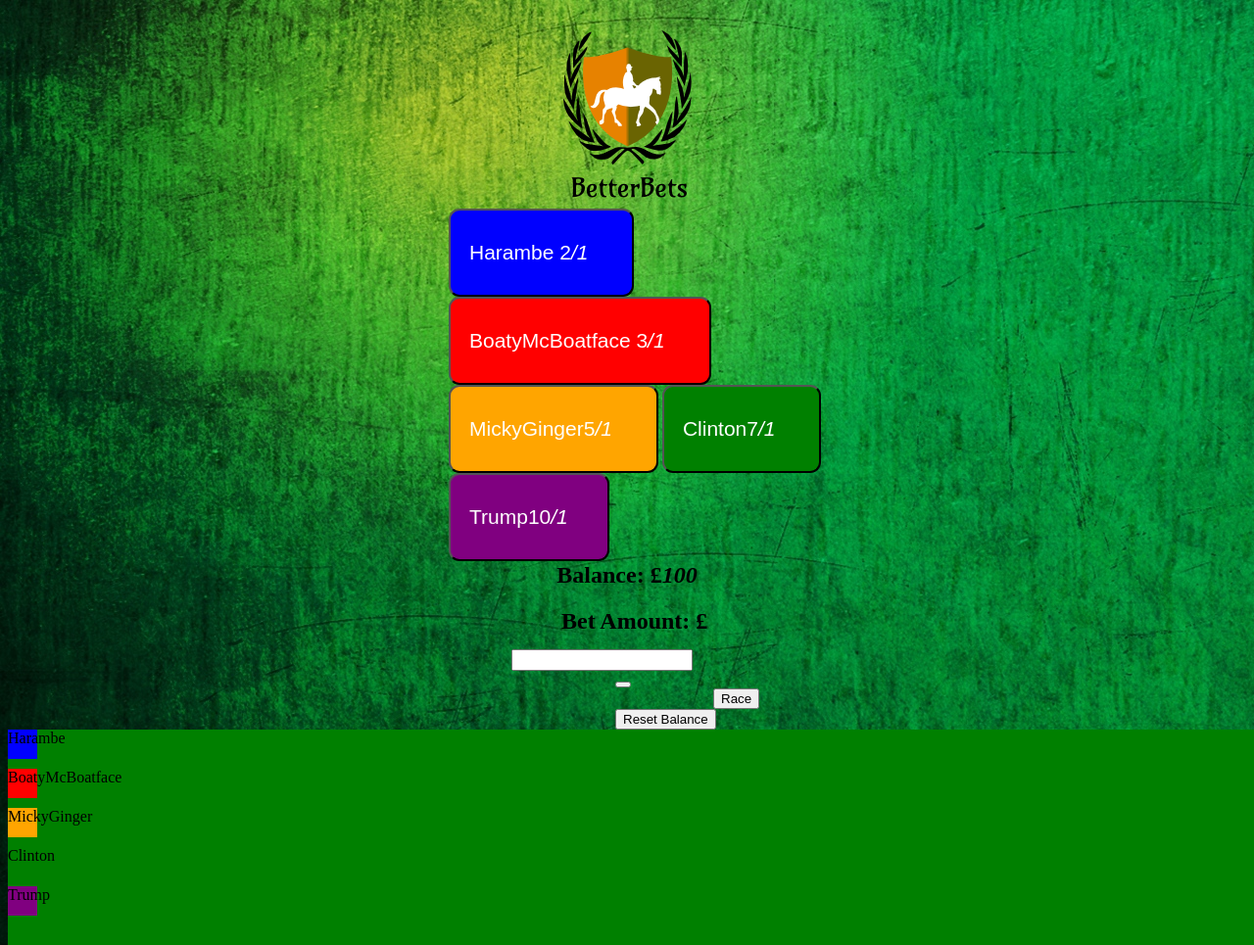
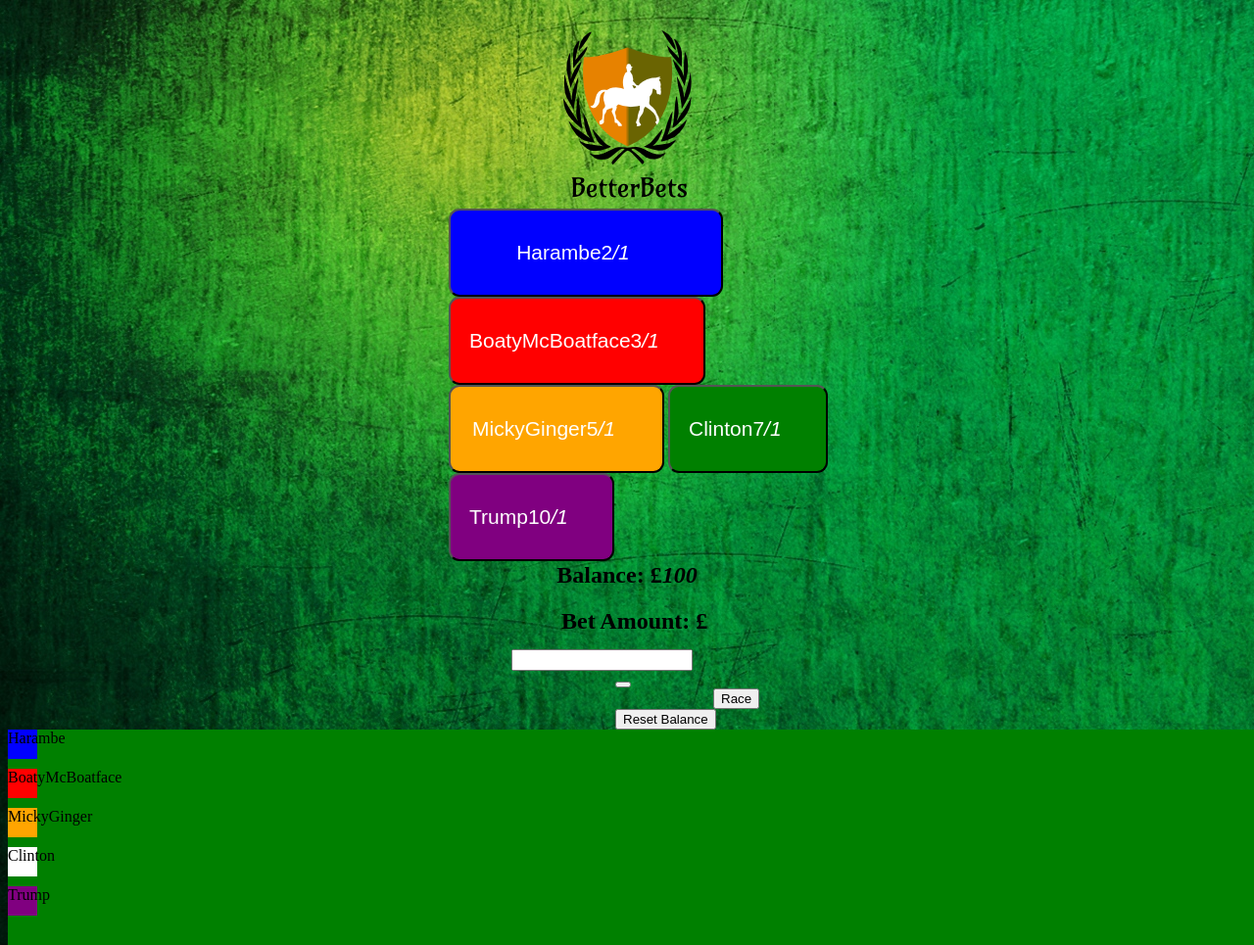
Before and after one commit to Whitmey/Project-1, a PHP site: page / in a window 1280 px wide; the page is wider, and only the part inside the window is pictured. Shown: that part at 98% size. Run offline with PHP 8.4, Linux system fonts and the light colour scheme.

Commit message:
Working commit

```diff
--- a/css/style.css
+++ b/css/style.css
@@ -14,7 +14,7 @@ h2 {
   text-align: center;
 }
 
-#horse1 {
+#horseBoard button {
   -webkit-border-radius: 11;
   border-radius: 11px;
   font-family: Arial;
@@ -23,67 +23,30 @@ h2 {
   background: #3498db;
   padding: 10px 45px 10px 19px;
   text-decoration: none;
-  background-color: blue;
+  background: blue;
 }
-#horse1:hover {
+
+#horseBoard button:nth-child(2) {
+    top: 40px;
+    background: red;
+}
+#horseBoard button:nth-child(3) {
+    background: orange;
+    top: 80px;
+}
+#horseBoard button:nth-child(4) {
+    background: green;
+    top: 120px;
+}
+#horseBoard button:nth-child(5) {
+    background: purple;
+    top: 160px;
+}
+
+#horseBoard button:hover {
   background: grey;
 }
-#horse2 {
-  -webkit-border-radius: 11;
-  border-radius: 11px;
-  font-family: Arial;
-  color: white;
-  font-size: 21px;
-  background: #3498db;
-  padding: 10px 45px 10px 19px;
-  text-decoration: none;
-  background-color: red;
-}
-#horse2:hover {
-  background: grey;
-}
-#horse3 {
-  -webkit-border-radius: 11;
-  border-radius: 11px;
-  font-family: Arial;
-  color: white;
-  font-size: 21px;
-  background: #3498db;
-  padding: 10px 45px 10px 19px;
-  text-decoration: none;
-  background-color: orange;
-}
-#horse3:hover {
-  background: grey;
-}
-#horse4 {
-  -webkit-border-radius: 11;
-  border-radius: 11px;
-  font-family: Arial;
-  color: white;
-  font-size: 21px;
-  background: #3498db;
-  padding: 10px 45px 10px 19px;
-  text-decoration: none;
-  background-color: green;
-}
-#horse4:hover {
-  background: grey;
-}
-#horse5 {
-  -webkit-border-radius: 11;
-  border-radius: 11px;
-  font-family: Arial;
-  color: white;
-  font-size: 21px;
-  background: #3498db;
-  padding: 10px 40px 10px 19px;
-  text-decoration: none;
-  background-color: purple;
-}
-#horse5:hover {
-  background: grey;
-}
+
 #buttons {
   display: inline-block;
   padding: 0 400px 0 620px;
@@ -143,6 +106,7 @@ h3 {
 #result {
   text-align: center;
   color: #99ff99;
+  position: relative;
 }
 
 #myContainer {
@@ -151,6 +115,13 @@ h3 {
     position: absolute;
     background: green;
 }
+#Harambe {
+  width: 280px;
+}
+#MickyGinger {
+  width: 220px;
+}
+
 .horse {
     width: 30px;
     height: 30px;
@@ -166,7 +137,7 @@ h3 {
     top: 80px;
 }
 .horse:nth-child(4) {
-    background: green;
+    background: white;
     top: 120px;
 }
 .horse:nth-child(5) {
--- a/index.html
+++ b/index.html
@@ -5,19 +5,18 @@
     <title>BetterBets</title>
     <link rel="stylesheet" href="css/style.css" media="screen" title="no title">
   </head>
-  <script src="https://ajax.googleapis.com/ajax/libs/jquery/1.12.4/jquery.min.js"></script>
   <body>
     <body background="background.jpg">
     <h1><img src="logo.png" alt="" /></h1>
-      <div id="horseBoard">
-        <button class="button" id="horse1">Harambe <p class="block"id="odds1"></p><em class="block">/1</em> </button>
-        <button class="button" id="horse2">BoatyMcBoatface <p class="block"id="odds2"></p><em class="block">/1</em> </button>
-        <button class="button" id="horse3">MickyGinger<p class="block"id="odds3"></p><em class="block">/1</em> </button>
-        <button class="button" id="horse4">Clinton<p class="block"id="odds4"></p><em class="block">/1</em> </button>
-        <button class="button" id="horse5">Trump<p class="block"id="odds5"></p><em class="block">/1</em> </button>
+    <div id="horseBoard">
+      <button class="button" id="Harambe">Harambe<p class="block">2</p><em class="block">/1</em> </button>
+      <button class="button" id="BoatyMcBoatface">BoatyMcBoatface<p class="block">3</p><em class="block">/1</em> </button>
+      <button class="button" id="MickyGinger">MickyGinger<p class="block">5</p><em class="block">/1</em> </button>
+      <button class="button" id="Clinton">Clinton<p class="block">7</p><em class="block">/1</em> </button>
+      <button class="button" id="Trump">Trump<p class="block">10</p><em class="block">/1</em> </button>
     </div>
 
-    <h2 id="balance1">Balance: £<em id='balance'></em></h2>
+    <h2 id="balance">Balance: £<em></em></h2>
     <h2 id="betamount">Bet Amount: £</h2>
       <form>
         <input id="bet" type="text">
@@ -29,15 +28,15 @@
       <button id="reset">Reset Balance</button>
     </div>
     <div id ="myContainer">
-      <div class="horse" data-odds="0.4">Harambe</div>
-      <div class="horse" data-odds="0.35">BoatyMcBoatface</div>
-      <div class="horse" data-odds="0.2">MickyGinger</div>
-      <div class="horse" data-odds="0.15">Clinton</div>
-      <div class="horse" data-odds="0.125">Trump</div>
+      <div class="horse" data-odds="0.4" data-factor="2">Harambe</div>
+      <div class="horse" data-odds="0.35" data-factor="3">BoatyMcBoatface</div>
+      <div class="horse" data-odds="0.2" data-factor="5">MickyGinger</div>
+      <div class="horse" data-odds="0.15" data-factor="7">Clinton</div>
+      <div class="horse" data-odds="0.125" data-factor="10">Trump</div>
     </div>
 
 
-    <h2 id="result" style="display:none;">Result</h2>
+    <h2 id="result"></h2>
     <!-- <h3 id="ad1">Need to borrow some money from us? No problem. Borrow up to £1000 with an amazing deal of 500% interest<h3>
     <h3 id="ad2">Studies have shown that gambling is good for you<h3>
     <h3 id="ad3">Lost all of your money? Here are 5 ways to steal from your parents.<h3> -->
--- a/js/app.js
+++ b/js/app.js
@@ -1,71 +1,35 @@
-
-// These actions happen when a player clicks on a horse
 var horseChosen;
+var winningHorse;
 var betAmount;
+var result = document.getElementById("result");
 var balance = 100;
 var horses = document.querySelectorAll(".horse");
-document.getElementById("balance").innerHTML = balance;
+var bet = document.getElementById("bet");
+var balanceElem = document.querySelector("#balance em");
+var horseButtons = document.querySelectorAll('#horseBoard button');
+var resetBtn = document.getElementById("reset");
 
+balanceElem.innerHTML = balance;
 
-document.getElementById("horse1").addEventListener('click', function() {
-  horseChosen = "horse1";
-  betAmount = document.getElementById("bet").value; // Get the amount of money bet and assign it to the variable
-  $("#balance").fadeOut(0);
-});
-document.getElementById("horse2").addEventListener('click', function() {
-  horseChosen = "horse2";
-  betAmount = document.getElementById("bet").value;
-  $("#balance").fadeOut(0);
-});
-document.getElementById("horse3").addEventListener('click', function() {
-  horseChosen = "horse3";
-  betAmount = document.getElementById("bet").value;
-  $("#balance").fadeOut(0);
-});
-document.getElementById("horse4").addEventListener('click', function() {
-  horseChosen = "horse4";
-  betAmount = document.getElementById("bet").value;
-  $("#balance").fadeOut(0);
-});
-document.getElementById("horse5").addEventListener('click', function() {
-  horseChosen = "horse5";
-  betAmount = document.getElementById("bet").value;
-  $("#balance").fadeOut(0);
+for(var i=0;i<horseButtons.length;i++) {
+  horseButtons[i].addEventListener('click', function() {
+    horseChosen = this.id;
+    betAmount = parseFloat(bet.value); // Get the amount of money bet and assign it to the variable
+  });
+}
+
+resetBtn.addEventListener("click", function() {
+  balance = 100;
+  balanceElem.innerHTML = balance;
 });
 
-document.getElementById("race").addEventListener("click", function() {
-  myMove();
-  checkForWinner();
-});
-document.getElementById("reset").addEventListener("click", function() {
-  balance = 100;
-  document.getElementById("balance").innerHTML = balance;
-});
-
-var assignOdds = function() {
-  document.getElementById("odds1").innerHTML = 2;
-  document.getElementById("odds2").innerHTML = 3;
-  document.getElementById("odds3").innerHTML = 5;
-  document.getElementById("odds4").innerHTML = 7;
-  document.getElementById("odds5").innerHTML = 10;
-};
-assignOdds();
-
-
-// $(document).ready(function(){
-//   $("#fadeIn").click(function(){
-//     myMove();
-//     $("#result").fadeIn(3000);
-//     $("#balance").fadeIn(2500);
-//     $("#result").fadeOut(2000);
-//
-//     console.log("clicked");
-//   });
-// });
-
-function myMove() {
+function race() {
 
   var id = setInterval(frame, 10);
+
+  for(var i=0;i<horses.length;i++) {
+    horses[i].style.left = "";
+  }
 
   function frame() {
     for(var i=0;i<horses.length;i++) {
@@ -79,60 +43,29 @@ function myMove() {
   }
 };
 
-
 function checkForWinner() {
   var winner = horses[0];
-
   for(var i=0;i<horses.length;i++) {
     var finalPos = parseFloat(horses[i].style.left);
     if(finalPos > parseFloat(winner.style.left)) winner = horses[i];
   }
-  console.log(winner.textContent, Array.prototype.indexOf.call(horses, winner));
+  winningHorse = winner;
+  showResult();
 }
 
-var result = function() {
-  if (winner === horseChosen) {
-      if (horseChosen === "horse1") {
-        var oddsN = document.getElementById("odds1").innerHTML;
-        document.getElementById("result").innerHTML = "1st! You won £" + (betAmount * oddsN);
-        balance = parseInt(balance) + parseInt(betAmount * oddsN);
-        document.getElementById("balance").innerHTML = balance;//add the bet amount to the balance.
-        document.getElementById("result").style.color = "#99ff99";
-      }
-      else if (horseChosen === "horse2") {
-        var oddsN = document.getElementById("odds2").innerHTML;
-        document.getElementById("result").innerHTML = "1st! You won £" + (betAmount * oddsN);
-        balance = parseInt(balance) + parseInt(betAmount * oddsN);
-        document.getElementById("balance").innerHTML = balance;//add the bet amount to the balance.
-        document.getElementById("result").style.color = "#99ff99";
-      }
-      else if (horseChosen === "horse3") {
-        var oddsN = document.getElementById("odds3").innerHTML;
-        document.getElementById("result").innerHTML = "1st! You won £" + (betAmount * oddsN);
-        balance = parseInt(balance) + parseInt(betAmount * oddsN);
-        document.getElementById("balance").innerHTML = balance;
-        document.getElementById("result").style.color = "#99ff99";
-      }
-      else if (horseChosen === "horse4") {
-        var oddsN = document.getElementById("odds4").innerHTML;
-        document.getElementById("result").innerHTML = "1st! You won £" + (betAmount * oddsN);
-        balance = parseInt(balance) + parseInt(betAmount * oddsN);
-        document.getElementById("balance").innerHTML = balance;
-        document.getElementById("result").style.color = "#99ff99";
-      }
-      else if (horseChosen === "horse5") {
-        var oddsN = document.getElementById("odds5").innerHTML;
-        document.getElementById("result").innerHTML = "1st! You won £" + (betAmount * oddsN);
-        balance = parseInt(balance) + parseInt(betAmount * oddsN);
-        document.getElementById("balance").innerHTML = balance;
-        document.getElementById("result").style.color = "#99ff99";
-    }
+document.getElementById("race").addEventListener("click", race);
+
+function showResult() {
+  if (winningHorse.innerHTML === horseChosen) {
+    var factor = parseFloat(winningHorse.dataset.factor);
+    var winnings = betAmount * factor;
+    result.innerHTML = "1st! You won £" + winnings;
+    balance += winnings;
+    result.style.color = "#99ff99"
+  } else {
+    result.innerHTML = "You Lost! £" + betAmount;
+    balance -= betAmount;
+    result.style.color = "red";
   }
-  else if (winner !== horseChosen) {
-    document.getElementById("result").innerHTML = "You Lost! £" + betAmount;
-    balance = parseInt(balance) - parseInt(betAmount);
-    console.log(balance);
-    document.getElementById("balance").innerHTML = balance;//subtract the bet amount from the balance.
-    document.getElementById("result").style.color = "red";
-  }
+  balanceElem.innerHTML = balance;
 };
```
Also changed, not shown: grass.jpg (added).
